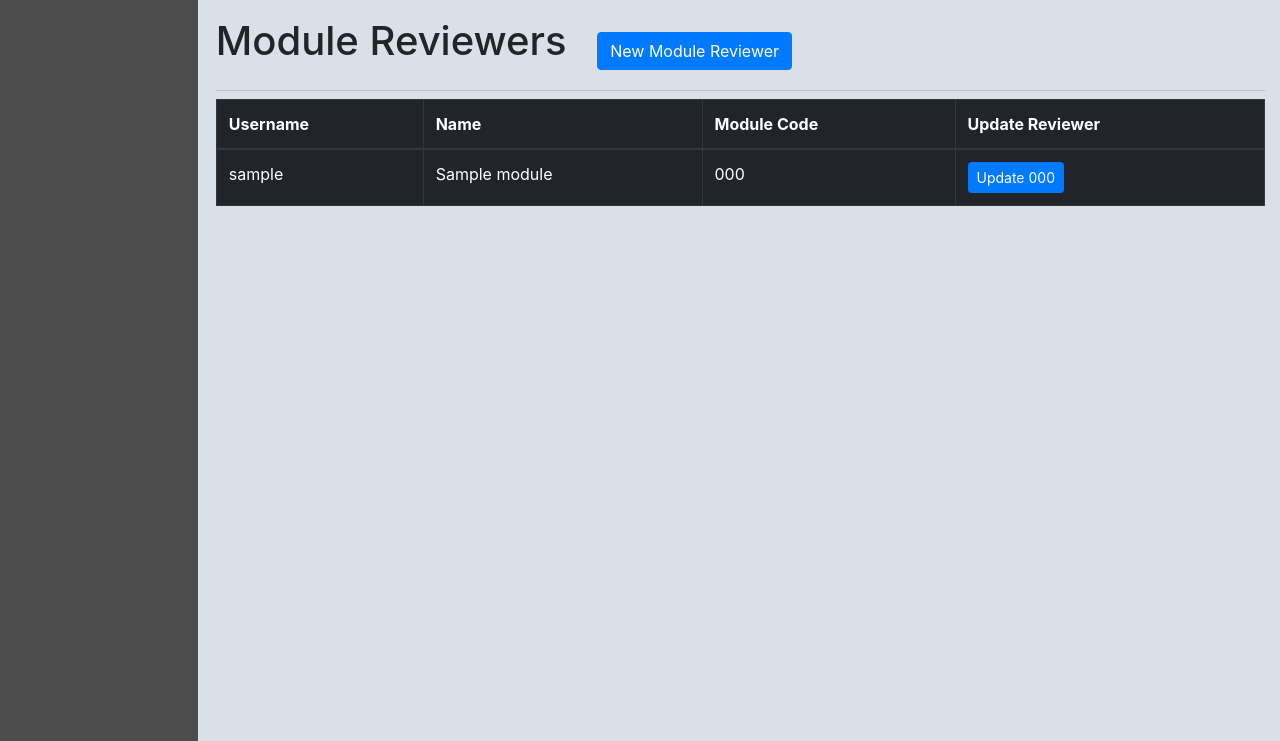
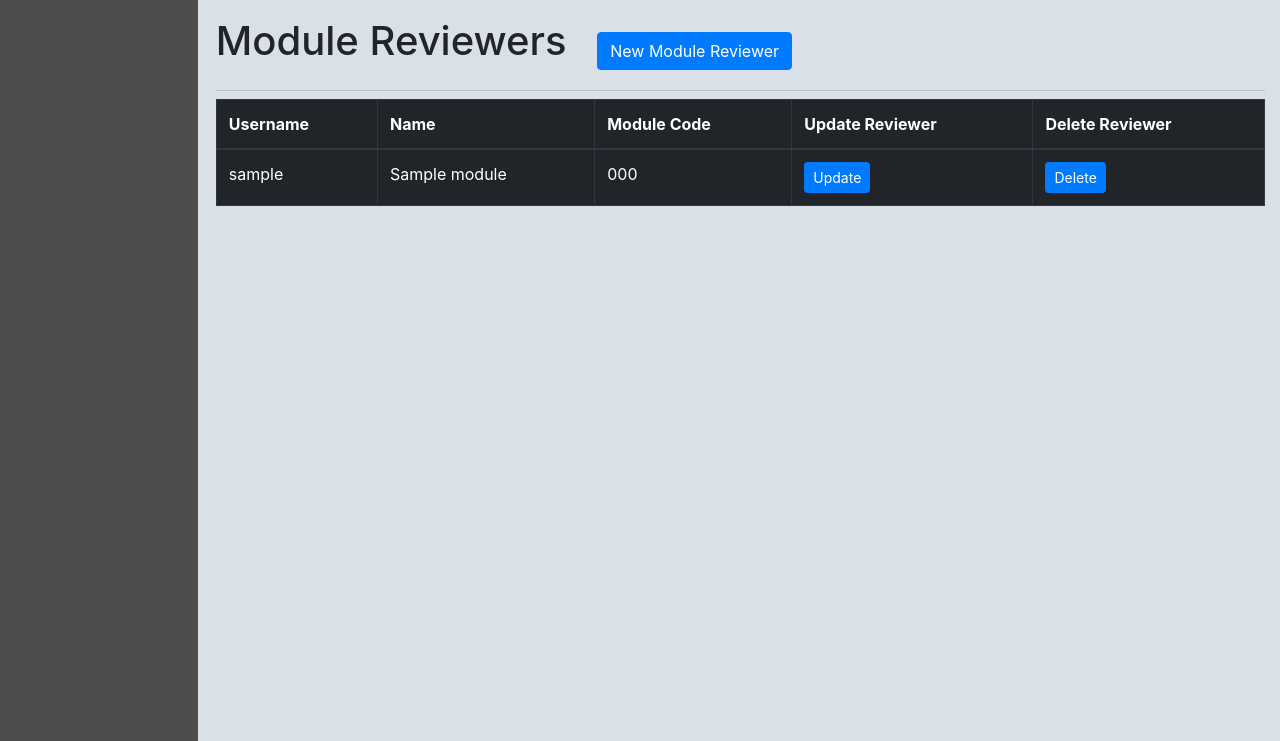
Before and after one commit to Ryan95Z/Module-Review-Change-Management, a Django app: template core/templates/core/reviewer_list.html in a window 1280 px wide. Shown: the part 59-800 px from the top of the page. Run offline with Django 3.2, Linux system fonts and the light colour scheme; the template is opened without the code that fills it: most values are stand-ins (such as "Sample title", 1, 10 or a date in 2020); some libraries are stand-ins or nearby versions.

Commit message:
Added option to delete a reviewer in the list view

```diff
--- a/core/templates/core/reviewer_list.html
+++ b/core/templates/core/reviewer_list.html
@@ -18,6 +18,7 @@
 						<th scope="col">Name</th>
 						<th scope="col">Module Code</th>
 						<th scope="col">Update Reviewer</th>
+						<th scope="col">Delete Reviewer</th>
 					</tr>
 				</thead>
 				<tbody>
@@ -26,7 +27,8 @@
 							<td>{{ reviewer.get_reviewer_username }}</td>
 							<td>{{ reviewer.get_reviewer_name }}</td>
 							<td>{{ reviewer.module.module_code }}</td>
-							<td><a href="{% url 'update_reviewer' reviewer.pk %}" class="btn btn-primary btn-sm">Update {{ reviewer.module.module_code }}</a></td>
+							<td><a href="{% url 'update_reviewer' reviewer.pk %}" class="btn btn-primary btn-sm">Update</a></td>
+							<td><a href="{% url 'delete_reviewer' reviewer.pk %}" class="btn btn-primary btn-sm">Delete</a></td>
 						</tr>
 					{% endfor %}
 				</tbody>
--- a/core/urls/admin.py
+++ b/core/urls/admin.py
@@ -34,7 +34,9 @@ urlpatterns = [
     url(r'^reviewers/new/', login_required(
         AdminReviewerCreateView.as_view()), name='new_reviewer'),
     url(r'^reviewers/(?P<pk>[0-9]+)/$', login_required(
-        AdminReviewerUpdateView.as_view()), name="update_reviewer"),
+        AdminReviewerUpdateView.as_view()), name='update_reviewer'),
+    url(r'^reviewers/(?P<pk>[0-9]+)/delete/$', login_required(
+        AdminReviewerDeleteView.as_view()), name = 'delete_reviewer'),
 
     # module urls
     url(r'^modules/$', login_required(
```
Also changed, not shown: core/templates/core/reviewer_confirm_delete.html (added, +14 -0 lines), core/views/admin/admin_reviewer_views.py (+10 -1 lines).
